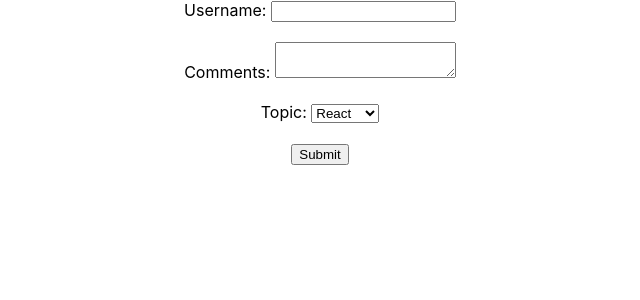
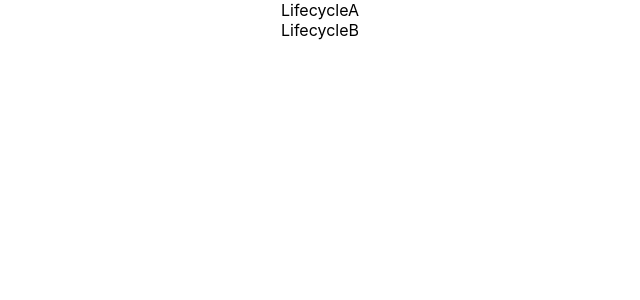
Before and after one commit to DanielBrito/react-js-studies, a React (Create React App) app in the folder hello-world/: page / in a window 1280 px wide. Shown: the top 300 px of the page, without its empty margins (320-960 px from the left). Built offline with nearby package versions, Linux system fonts and the light colour scheme.

Commit message:
Component Mounting Lifecycle Methods

```diff
--- a/hello-world/src/App.js
+++ b/hello-world/src/App.js
@@ -1,13 +1,13 @@
 import React, {Component} from 'react';
 import './App.css';
-import Form from './components/Form'
+import LifecycleA from './components/LifecycleA';
 
 class App extends Component {
 
     render(){
         return(
             <div className="App">
-                <Form/>
+                <LifecycleA/>
             </div>
         )
     }
--- /dev/null
+++ b/hello-world/src/components/LifecycleA.js
@@ -0,0 +1,36 @@
+import React, { Component } from 'react'
+import LifecycleB from './LifecycleB'
+
+class LifecycleA extends Component {
+
+    constructor(props) {
+        super(props)
+
+        this.state = {
+            name: 'Daniel'
+        }
+        console.log('LifecycleA @ constructor')
+    }
+
+    static getDerivedStateFromProps(props, state) {
+        console.log('LifecycleA @ getDerivedStateFromProps')
+        return null
+    }
+
+    componentDidMount() {
+        console.log('LifecycleA @ componentDidMount')
+    }
+
+    render() {
+        console.log('LifecycleA @ render')
+        return (
+            <div>
+                <div>LifecycleA</div>
+                <LifecycleB />
+            </div>
+
+        )
+    }
+}
+
+export default LifecycleA
--- /dev/null
+++ b/hello-world/src/components/LifecycleB.js
@@ -0,0 +1,33 @@
+import React, { Component } from 'react'
+
+class LifecycleB extends Component {
+
+    constructor(props) {
+        super(props)
+
+        this.state = {
+             name: 'Daniel'
+        }
+        console.log('LifecycleB @ constructor')
+    }
+
+    static getDerivedStateFromProps(props, state){
+        console.log('LifecycleB @ getDerivedStateFromProps')
+        return null
+    }
+
+    componentDidMount(){
+        console.log('LifecycleB @ componentDidMount')
+    }
+
+    render() {
+        console.log('LifecycleB @ render')
+        return (
+            <div>
+               LifecycleB
+            </div>
+        )
+    }
+}
+
+export default LifecycleB
```
